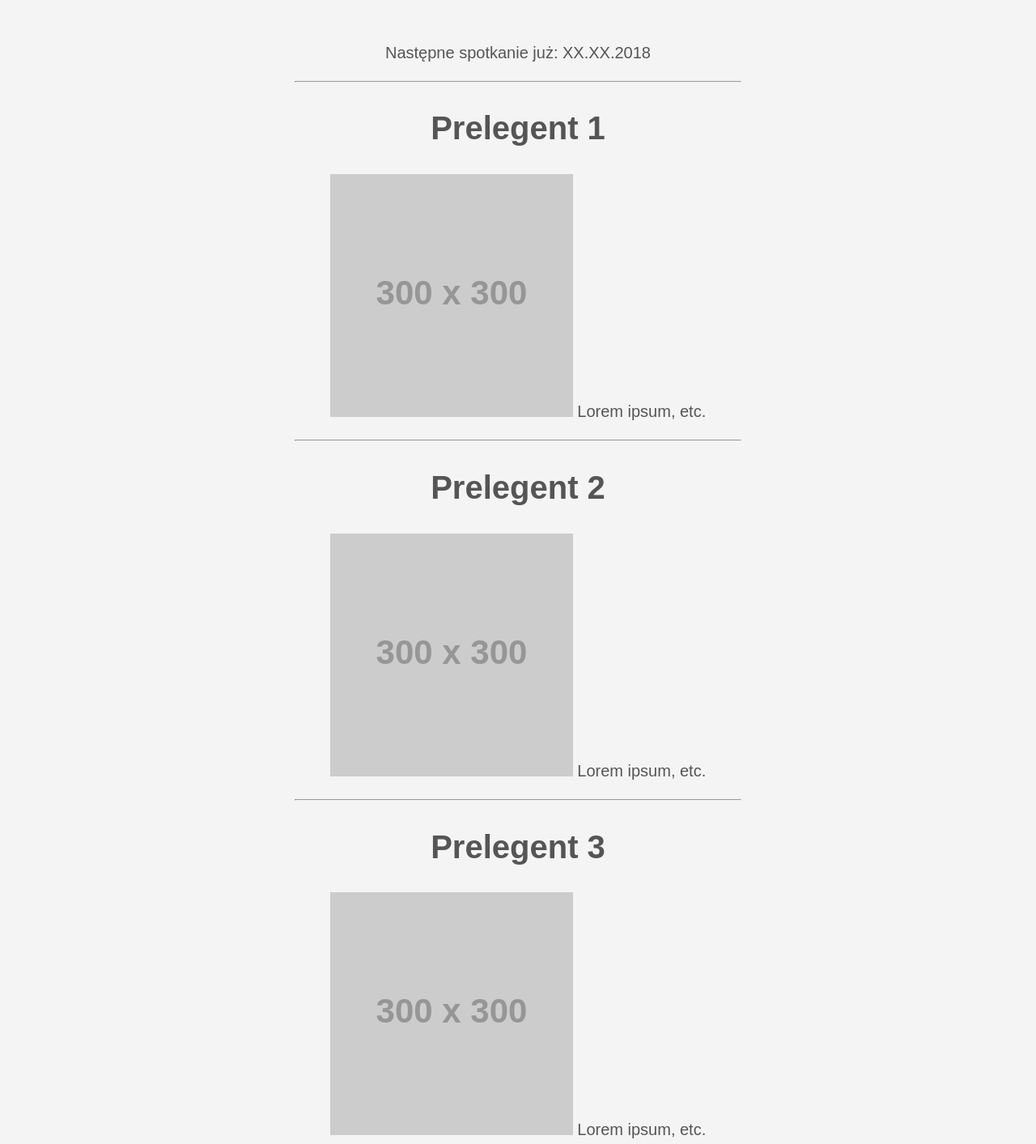
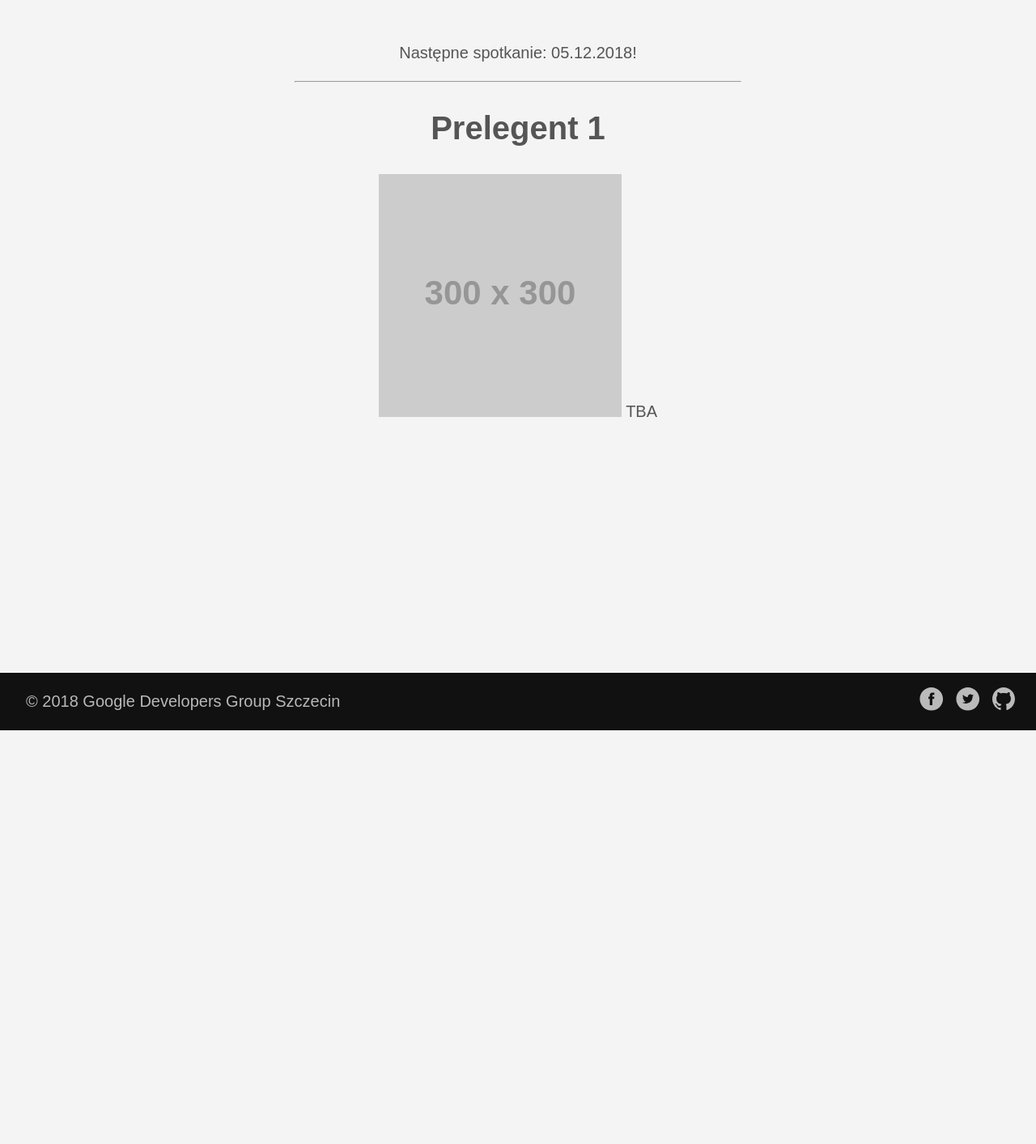
Before and after one commit to GDGSzczecin/GDGSzczecin.github.io, a plain HTML site: page index.html in a window 1280 px wide. Shown: the part 599-2012 px from the top of the page at 81% size. After the commit the page ends 1501 px from the top, so only its background shows below. Drawn offline with Linux system fonts and the light colour scheme.

Commit message:
Add info about first event

```diff
--- a/index.html
+++ b/index.html
@@ -135,25 +135,13 @@ if (!doNotTrack) {
   <article class="cf ph3 ph5-l pv3 pv4-l f4 tc-l center measure-wide lh-copy mid-gray">
 
 
-<p>Następne spotkanie już: XX.XX.2018</p>
+<p>Następne spotkanie: 05.12.2018!</p>
 
 <hr />
 
 <h1 id="prelegent-1">Prelegent 1</h1>
 
-<p><img src="https://placehold.it/300x300" alt="Prelegent1" /> Lorem ipsum, etc.</p>
-
-<hr />
-
-<h1 id="prelegent-2">Prelegent 2</h1>
-
-<p><img src="https://placehold.it/300x300" alt="Prelegent2" /> Lorem ipsum, etc.</p>
-
-<hr />
-
-<h1 id="prelegent-3">Prelegent 3</h1>
-
-<p><img src="https://placehold.it/300x300" alt="Prelegent3" /> Lorem ipsum, etc.</p>
+<p><img src="https://placehold.it/300x300" alt="Prelegent1" /> TBA</p>
 
   </article>
 
```
